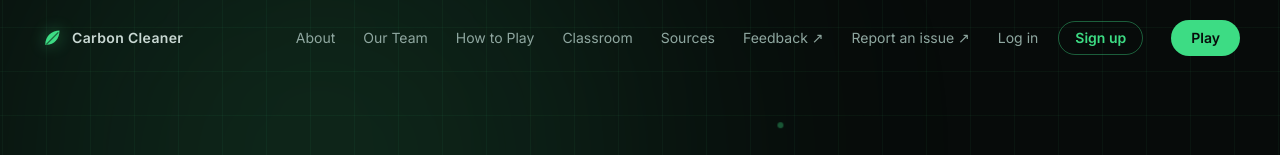
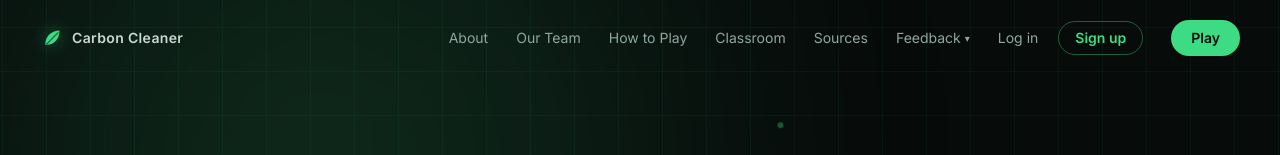
Before and after one commit to genius0412/carbon-cleaner-game, a Next.js app: page / in a window 1280 px wide. Shown: the top 155 px of the page. Built offline with nearby package versions, Linux system fonts and the light colour scheme; no server answers; the database is empty.

Commit message:
diff shee for feedback

```diff
--- a/components/SiteNav.tsx
+++ b/components/SiteNav.tsx
@@ -24,22 +24,39 @@ export function SiteNav() {
             {l.label}
           </Link>
         ))}
+        {/* Feedback: condensed to one item that drops down on hover/focus. */}
+        <div className="group relative">
+          <button
+            type="button"
+            className="inline-flex items-center gap-1 transition-colors hover:text-fog group-hover:text-fog"
+          >
+            Feedback
+            <span aria-hidden className="text-[10px] transition-transform group-hover:rotate-180">
+              ▾
+            </span>
+          </button>
+          {/* pt-2 keeps an invisible bridge so the menu stays open while moving the cursor */}
+          <div className="invisible absolute right-0 top-full z-30 pt-2 opacity-0 transition-opacity duration-150 group-hover:visible group-hover:opacity-100 group-focus-within:visible group-focus-within:opacity-100">
+            <div className="flex w-52 flex-col rounded-xl border border-white/10 bg-night/95 p-1.5 shadow-xl backdrop-blur">
               <a
                 href={FEEDBACK_FORM_URL}
                 target="_blank"
                 rel="noopener noreferrer"
-          className="transition-colors hover:text-fog"
+                className="rounded-lg px-3 py-2 transition-colors hover:bg-white/5 hover:text-fog"
               >
-          Feedback ↗
+                General feedback ↗
               </a>
               <a
                 href={ISSUE_FORM_URL}
                 target="_blank"
                 rel="noopener noreferrer"
-          className="transition-colors hover:text-fog"
+                className="rounded-lg px-3 py-2 transition-colors hover:bg-white/5 hover:text-fog"
               >
                 Report an issue ↗
               </a>
+            </div>
+          </div>
+        </div>
         <AuthNav />
         <Link
           href="/play"
```
Lines whose indentation alone changed are shown as unchanged.
